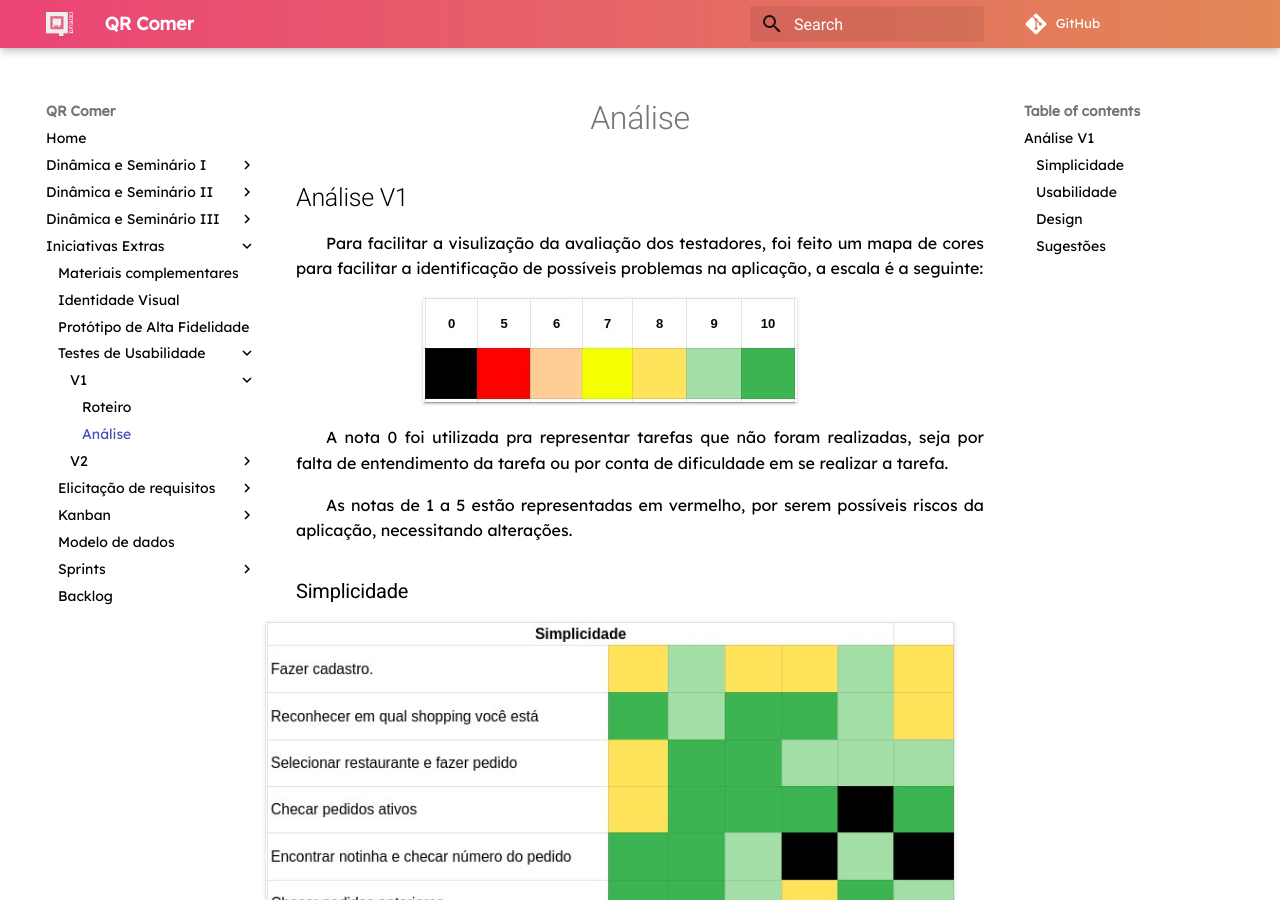
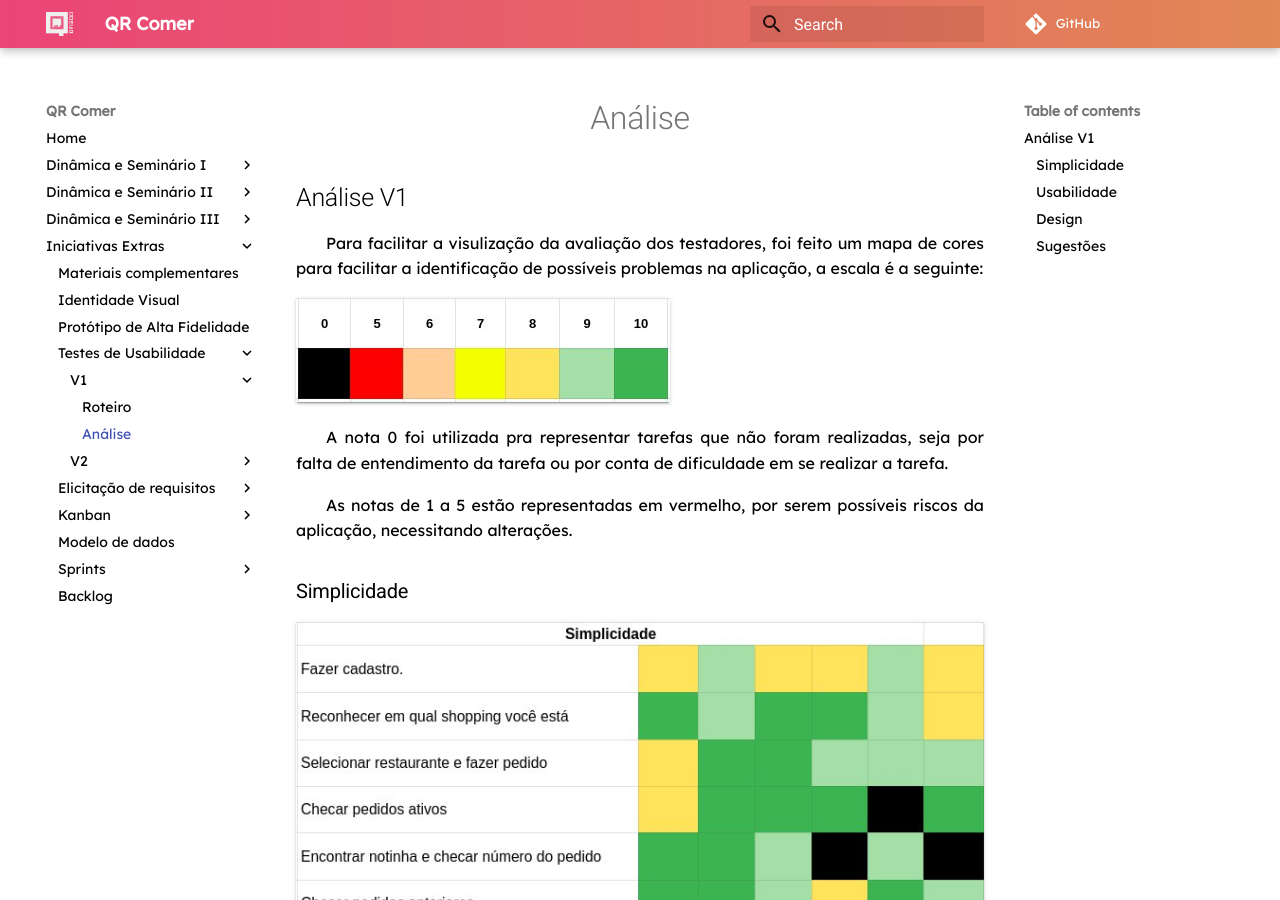
Before and after one commit to fga-desenho-2019-2/Wiki, an MkDocs documentation site: the page built from docs/iniciativas_extras/testes_de_usabilidade/v1/analise.md, in a window 1280 px wide and 900 px high. Built offline with MkDocs 1.6.1 and Material for MkDocs 9.7.7, drawn with Linux system fonts in a browser that asks for light colours; some web fonts are replaced; comment, search, counter and statistics services are not loaded; old or Windows-style settings are respelled for this version of MkDocs.

Commit message:
fix images

```diff
--- a/docs/iniciativas_extras/testes_de_usabilidade/v1/analise.md
+++ b/docs/iniciativas_extras/testes_de_usabilidade/v1/analise.md
@@ -2,9 +2,8 @@
 
 Para facilitar a visulização da avaliação dos testadores, foi feito um mapa de cores para facilitar a identificação de possíveis problemas na aplicação, a escala é a seguinte:
 
-<div align="center">
-    <img src="/../../../images/testes_usabilidade/escala.jpg">
-</div>
+
+![escala-cores](../../../images/testes_usabilidade/escala.jpg)
 
 A nota 0 foi utilizada pra representar tarefas que não foram realizadas, seja por falta de entendimento da tarefa ou por conta de dificuldade em se realizar a tarefa.
 
@@ -12,9 +11,7 @@ As notas de 1 a 5 estão representadas em vermelho, por serem possíveis riscos
 
 ### Simplicidade
 
-<div align="center">
-    <img src="/../../../images/testes_usabilidade/simplicidade-v1.jpg">
-</div>
+![simplicidade](../../../images/testes_usabilidade/simplicidade-v1.jpg)
 
 Os principais pontos de destaque em relação à aplicação estão relacionadas às etapas de Fazer cadastro e Cadastrar Cartão. Notou-se que a etapa de cadastro era muito extensa e que a aba para cadastro de cartões era difícil de ser encontrado.
 
@@ -22,17 +19,13 @@ Além disso houve uma certa dificuldade em se entender as etapas de Encontrar no
 
 ### Usabilidade
 
-<div align="center">
-    <img src="/../../../images/testes_usabilidade/usabilidade-v1.jpg">
-</div>
+![usabilidade](../../../images/testes_usabilidade/usabilidade-v1.jpg)
 
 Os pontos de destaque relacionados à Usabilidade estão em Fazer Cadastro, Cadastrar Novo Cartão e Checar Perfil. Na etapa de cadastro os testadores demonstraram não querer adicionar suas informações sobre o cartão na etapa de cadastro. Já a etapa de cadastro de cartão dentro do app apresentou as mesmas reclamações evidenciadas no tópico de simplicidade, houve dificuldade para se encontrar essa parte do app. A etapa de Checar Perfil apresenta o mesmo problema, dificuldade de acesso.
 
 ### Design
 
-<div align="center">
-    <img src="/../../../images/testes_usabilidade/design-v1.jpg">
-</div>
+![design](../../../images/testes_usabilidade/design-v1.jpg)
 
 A aplicação foi muito elogiada em relação ao design e alguns aspectos de layout já foram evidenciados pelos outros tópicos da análise.
 
```
